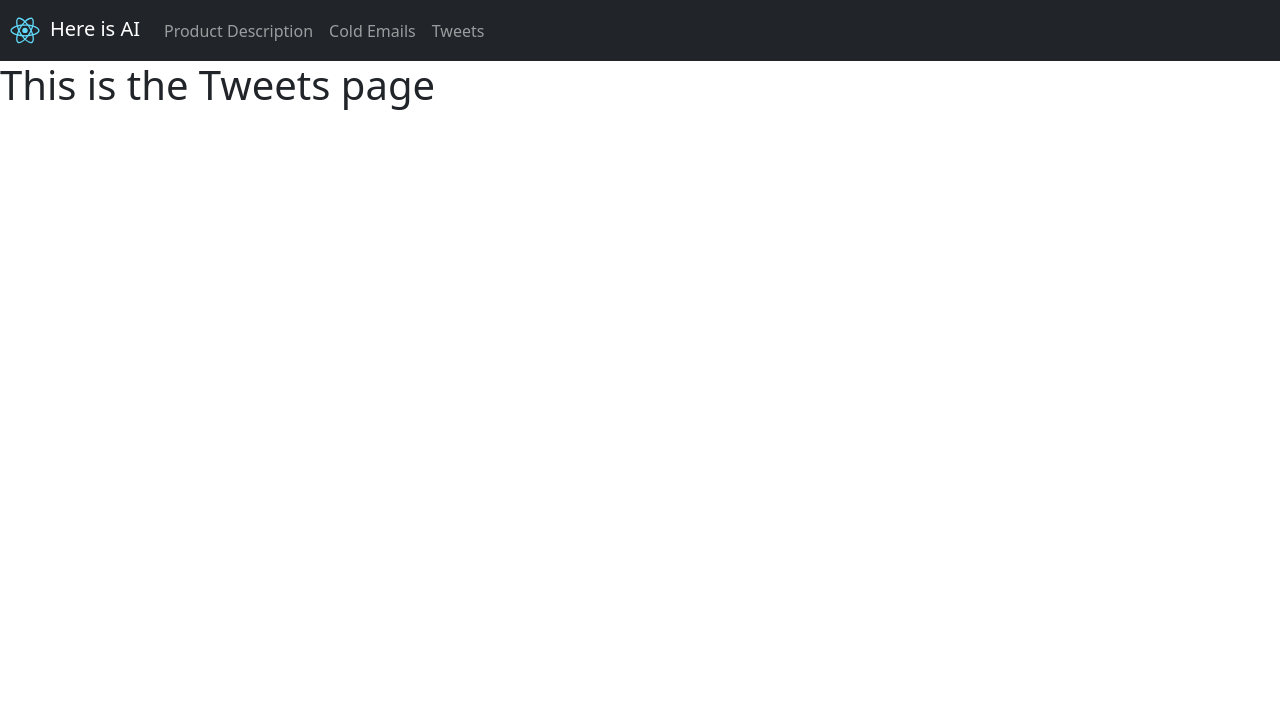
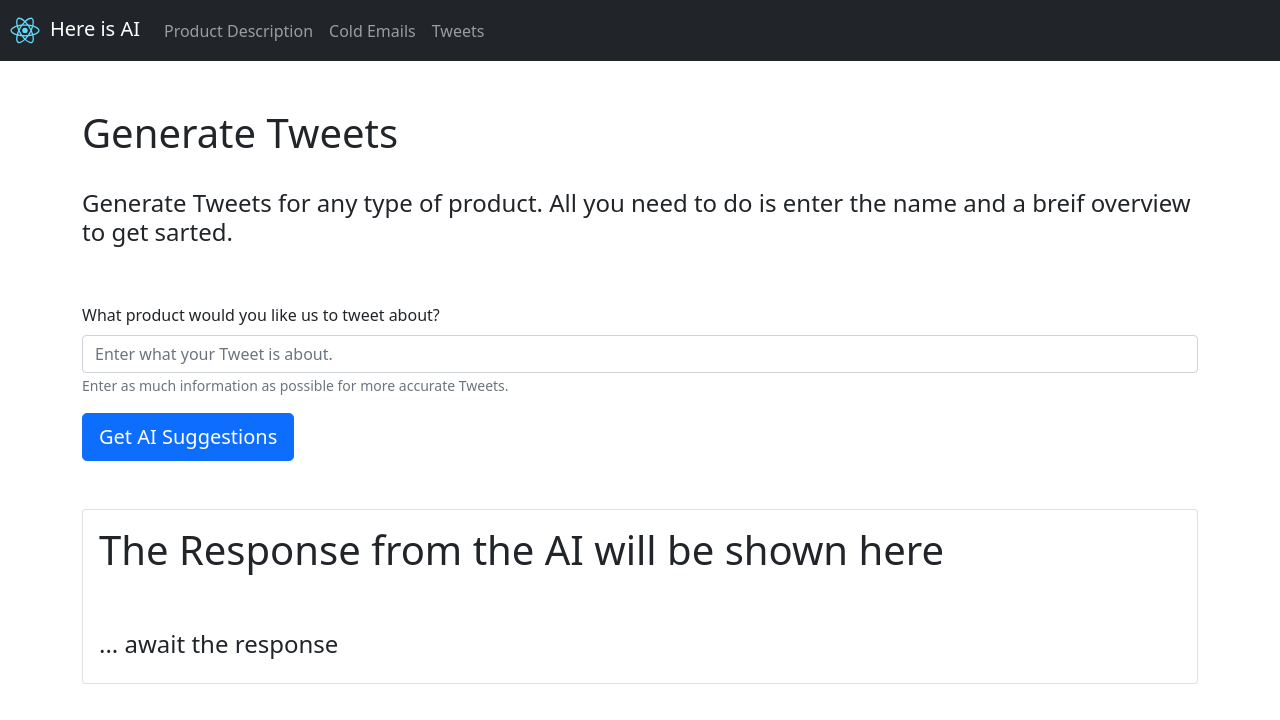
Before and after one commit to Acy1999/AI-Content-Gen, a React (Create React App) app in the folder aicontent/: page /tweets in a window 1280 px wide. Shown: the top 720 px of the page. Built offline with nearby package versions, Linux system fonts and the light colour scheme.

Commit message:
Added functionality for tweets to be created

```diff
--- a/aicontent/src/components/Tweets.js
+++ b/aicontent/src/components/Tweets.js
@@ -1,13 +1,100 @@
 import React from 'react'
 import { Component } from 'react'
+import { Container, Form, Button, Card } from 'react-bootstrap'
+
+const { Configuration, OpenAIApi } = require("openai");
 
 class Tweets extends Component {
-  render(){
-    return(
+  constructor(){
+    super()
+    this.state = {
+      heading: 'The Response from the AI will be shown here',
+      response: '... await the response'
+    }
+  }
+
+onFormSubmit = e => {
+  //start by preventing the default
+  e.preventDefault()
+
+  const formData = new FormData(e.target),
+  formDataObj = Object.fromEntries(formData.entries())
+  console.log(formDataObj.tweetDescriptor)
+
+  //////OPENAI
+  const configuration = new Configuration({
+    apiKey: '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',
+  });
+  const openai = new OpenAIApi(configuration);
+
+  openai.createCompletion("text-davinci-002", {
+    prompt: `Write a funny and engaging tweet about ${formDataObj.tweetDescriptor} maybe with hashtags at the end`,
+    temperature: 0.9,
+    max_tokens: 200,
+    top_p: 1,
+    frequency_penalty: 0,
+    presence_penalty: 0,
+  })
+  .then((response) =>{
+    this.setState({
+      heading: `AI Product Description Suggestions for: ${formDataObj.tweetDescriptor}`,
+      response: `${response.data.choices[0].text}`
+    })
+  });
+}
+
+  render() {
+
+    return (
       <div>
-        <h1> This is the Tweets page </h1>
+        <Container>
+        <br/>
+        <br/>
+        <h1> Generate Tweets </h1>
+        <br/>
+        <h4> Generate Tweets for any type of product. All you need to do is enter the name and a breif overview to get sarted. </h4>
+        <br/>
+        <br/>
+        <Form onSubmit={this.onFormSubmit}>
+          <Form.Group className="mb-3" controlId="formBasicEmail">
+            <Form.Label> What product would you like us to tweet about?</Form.Label>
+            <Form.Control
+                    type="text"
+                    name="tweetDescriptor"
+                    placeholder="Enter what your Tweet is about."/>
+            <Form.Text className="text-muted">
+              Enter as much information as possible for more accurate Tweets.
+            </Form.Text>
+          </Form.Group>
+
+          <Button variant="primary" size="lg" type="submit">
+            Get AI Suggestions
+          </Button>
+        </Form>
+
+        <br/>
+        <br/>
+
+        <Card>
+          <Card.Body>
+            <Card.Title><h1>{this.state.heading}</h1></Card.Title>
+              <br/>
+              <br/>
+              <Card.Text>
+                <h4>
+                {this.state.response}
+                </h4>
+              </Card.Text>
+            </Card.Body>
+          </Card>
+          </Container>
+          <br/>
+          <br/>
+          <br/>
+          <br/>
       </div>
     )
   }
 }
+
 export default Tweets
```
